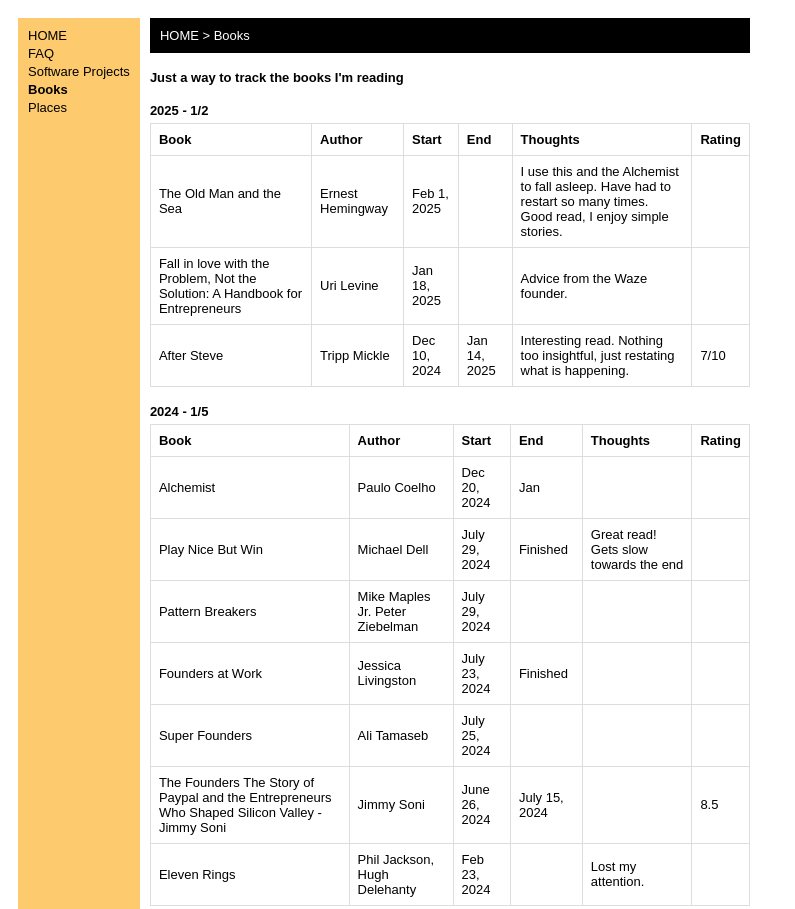
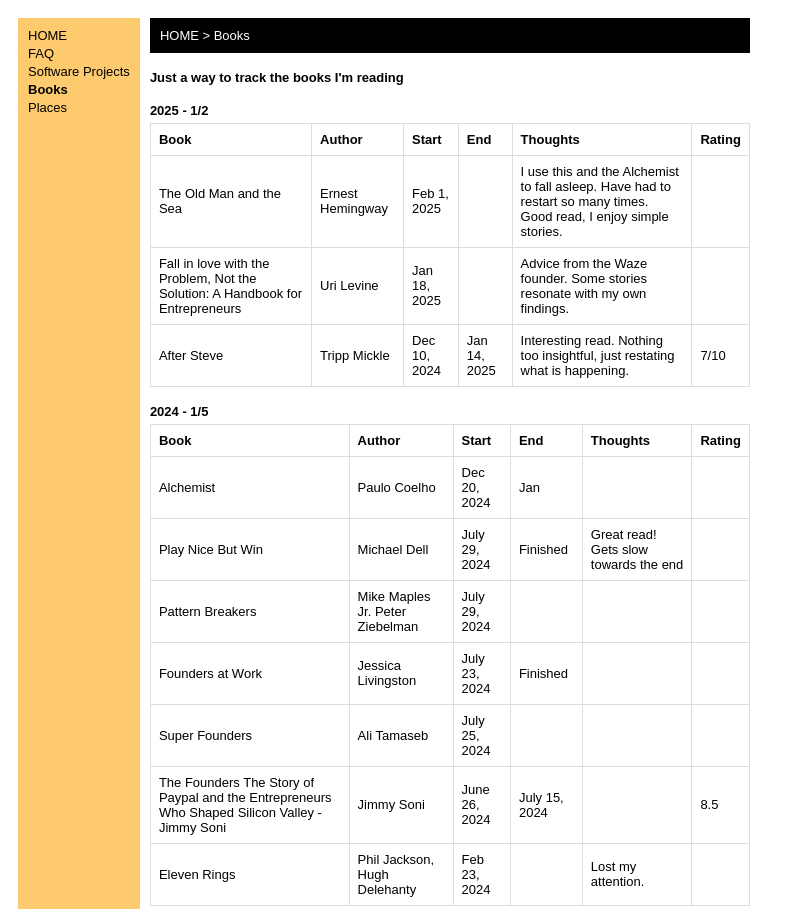
Before and after one commit to aditpatel14/AditPatelPortfolio, a plain HTML site: page pages/books.html in a window 1280 px wide. Shown: the top 909 px of the page, without its empty margins (0-795 px from the left). Drawn offline with Linux system fonts and the light colour scheme.

Commit message:
book update

```diff
--- a/pages/books.html
+++ b/pages/books.html
@@ -72,7 +72,10 @@
               <td>Uri Levine</td>
               <td>Jan 18, 2025</td>
               <td></td>
-              <td>Advice from the Waze founder.</td>
+              <td>
+                Advice from the Waze founder. Some stories resonate with my own
+                findings.
+              </td>
               <td></td>
             </tr>
 
```
